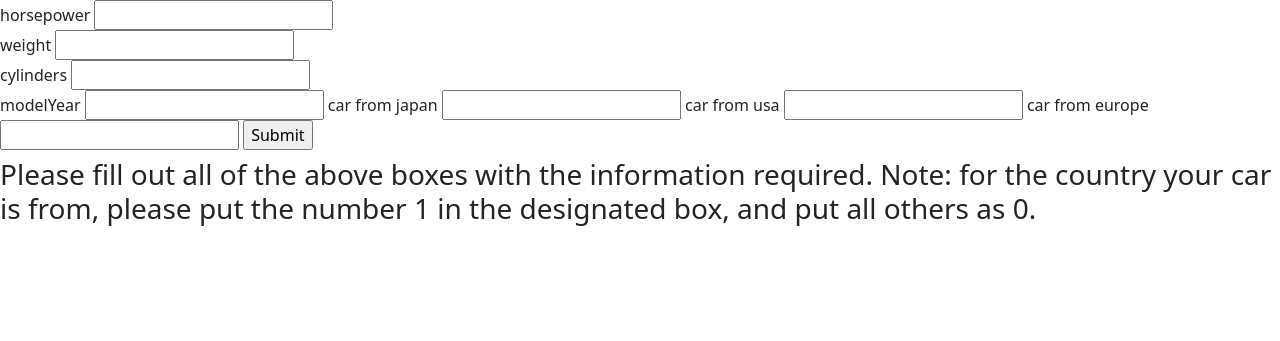
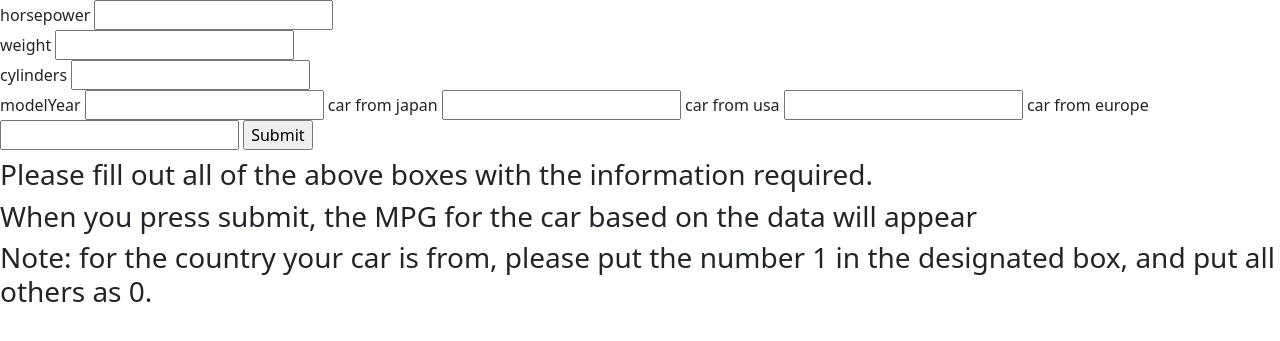
Before and after one commit to Dynamo700/Machine_Learning_Project, a Flask app: page /mpg in a window 1280 px wide. Shown: the part 58-399 px from the top of the page. Run offline with Flask 3, Linux system fonts and the light colour scheme; parts of the project's set-up code (start-up, migrations or seed data) failed here and were passed over.

Commit message:
-Small edit made to document.

```diff
--- a/templates/index.html
+++ b/templates/index.html
@@ -54,7 +54,9 @@
 </h1>
 <h3>
    Please fill out all of the above boxes with the information required.
-   Note: for the country your car is from, please put the number 1 in the designated box, and put all others as 0.
+
 </h3>
+<h3>When you press submit, the MPG for the car based on the data will appear</h3>
+<h3>Note: for the country your car is from, please put the number 1 in the designated box, and put all others as 0.</h3>
 </body>
 </html>
```
Also changed, not shown: README.md.
